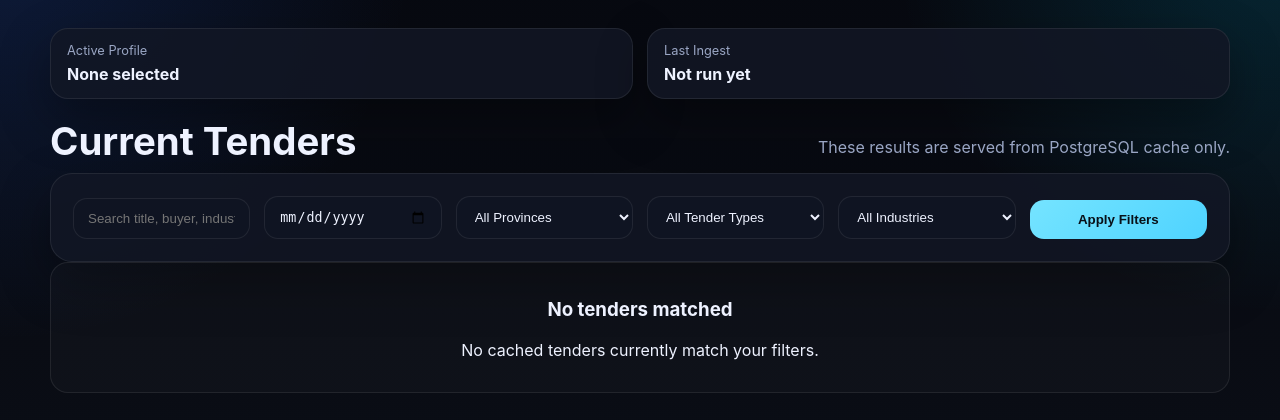
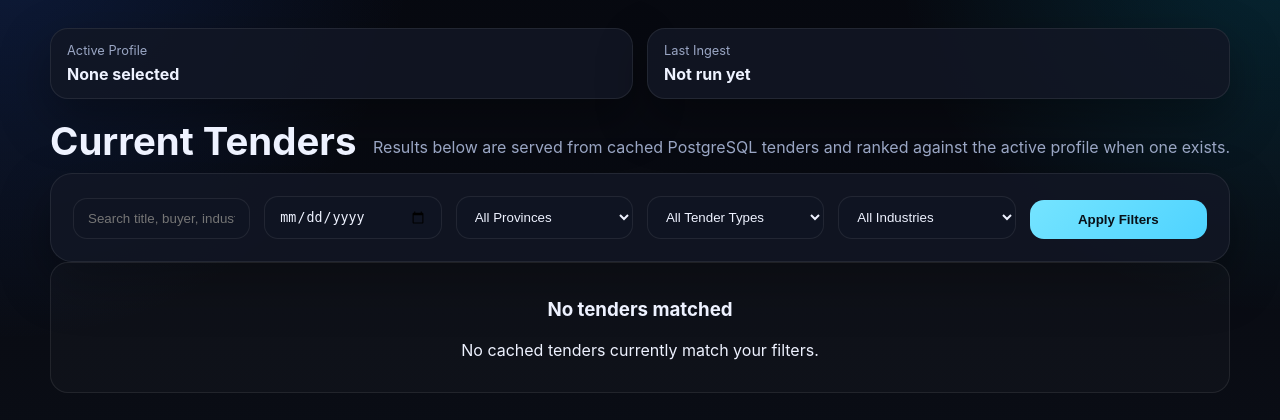
Before and after one commit to veza-sawbn/tenderai-kitchen, a Flask app: page /tenders in a window 1280 px wide. Shown: the part 73-493 px from the top of the page. Run offline with Flask 3, Linux system fonts and the light colour scheme; data that the repository does not hold is empty; some libraries are stand-ins or nearby versions.

Commit message:
Update feed.html

```diff
--- a/templates/feed.html
+++ b/templates/feed.html
@@ -3,7 +3,7 @@
 {% block content %}
 <section class="section-head">
     <h1>Current Tenders</h1>
-    <p class="muted">These results are served from PostgreSQL cache only.</p>
+    <p class="muted">Results below are served from cached PostgreSQL tenders and ranked against the active profile when one exists.</p>
 </section>
 
 <section class="glass-card">
```
